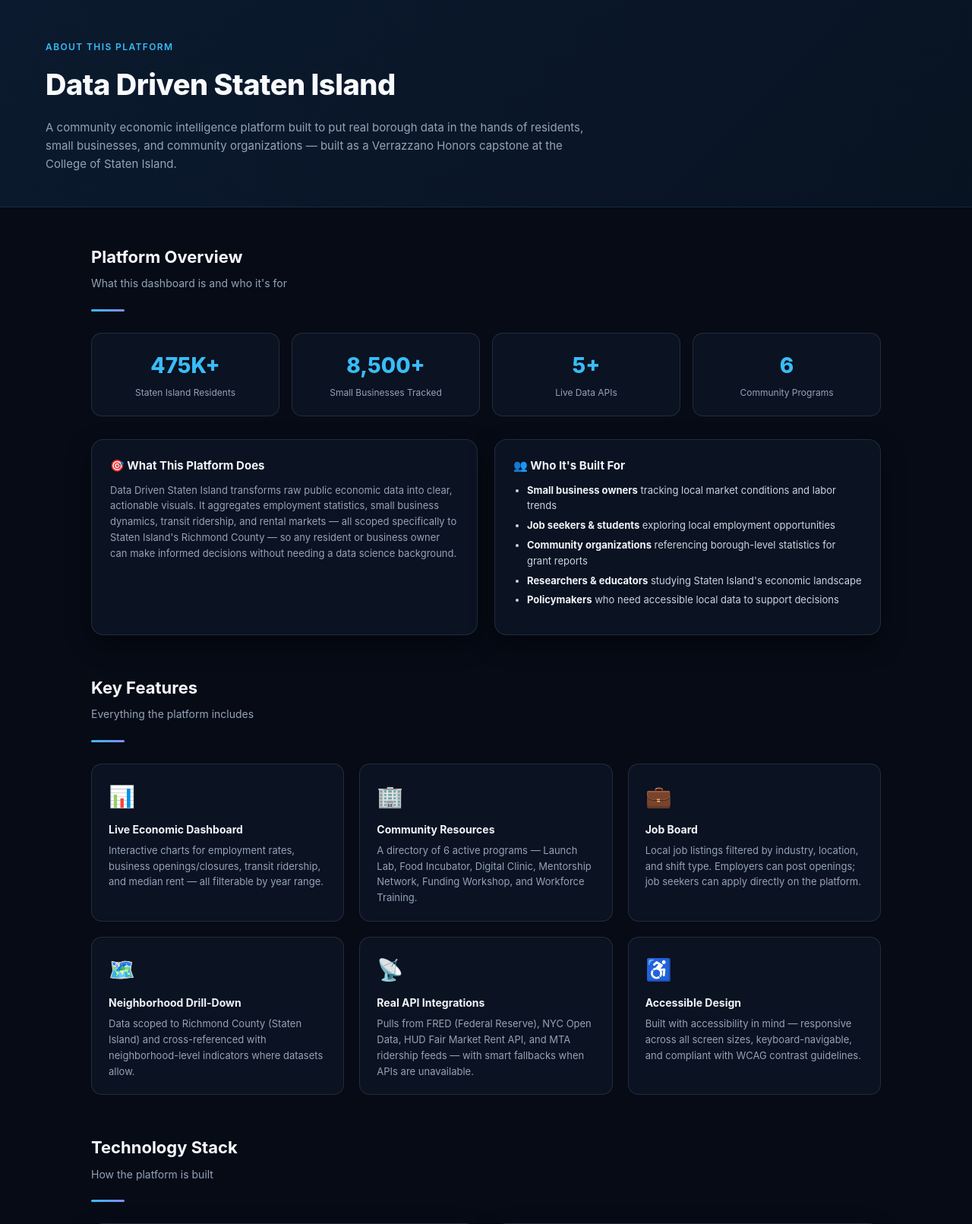
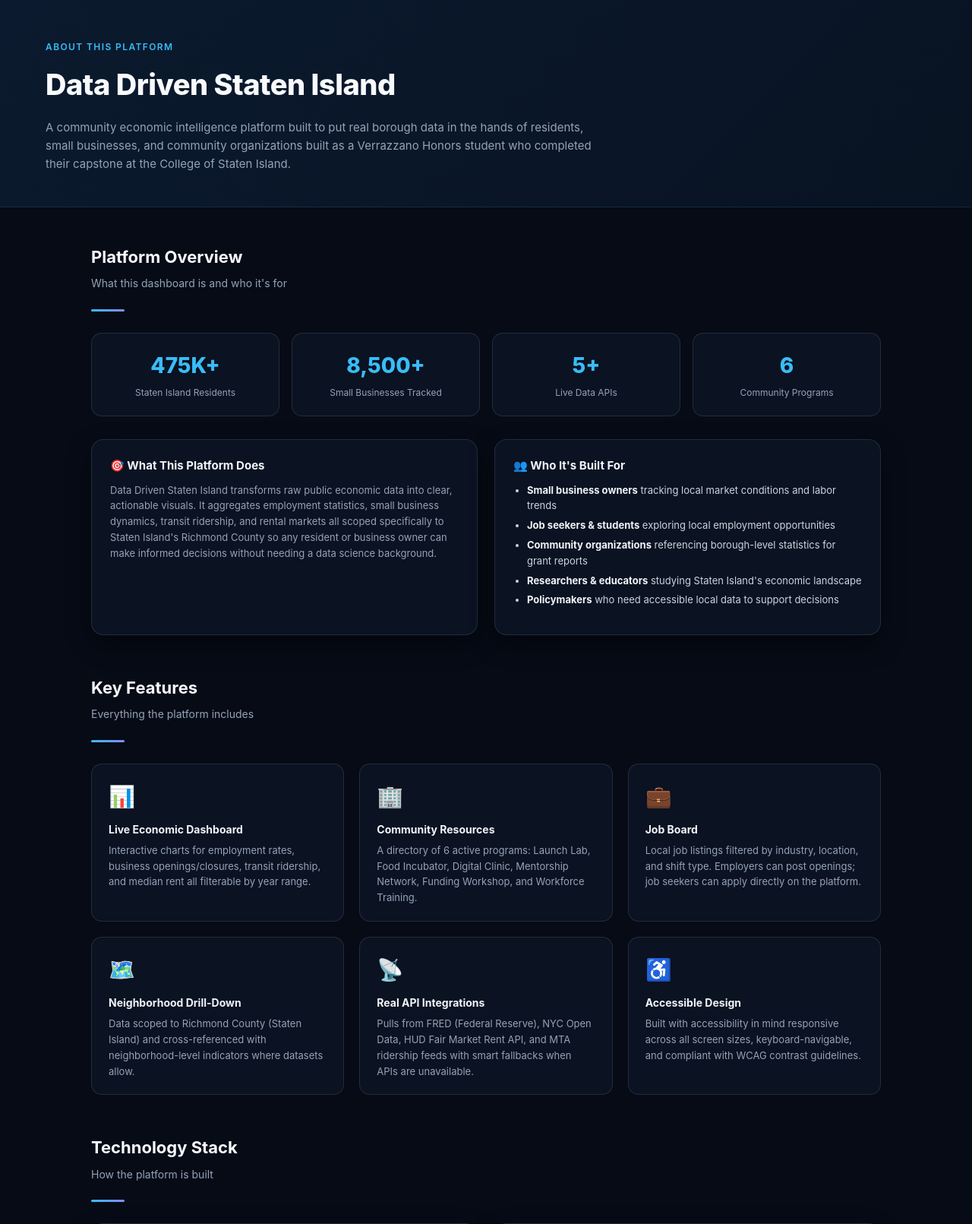
Before and after one commit to Angeloponniah06/DataDrivenStatenIsland, a Flask app: page /about in a window 1280 px wide. Shown: the part 78-1689 px from the top of the page at 76% size. Run offline with Flask 3, Linux system fonts and the light colour scheme.

Commit message:
changed the dashes

```diff
--- a/templates/about.html
+++ b/templates/about.html
@@ -430,7 +430,7 @@
 <div class="page-hero">
     <div class="page-hero-label">About This Platform</div>
     <h1>Data Driven Staten Island</h1>
-    <p>A community economic intelligence platform built to put real borough data in the hands of residents, small businesses, and community organizations — built as a Verrazzano Honors capstone at the College of Staten Island.</p>
+    <p>A community economic intelligence platform built to put real borough data in the hands of residents, small businesses, and community organizations built as a Verrazzano Honors student who completed their capstone at the College of Staten Island.</p>
 </div>
 
 <main>
@@ -464,7 +464,7 @@
             <div class="card">
                 <div class="card-title">🎯 What This Platform Does</div>
                 <p style="font-size:13px;color:#94a3b8;margin:10px 0 0;">
-                    Data Driven Staten Island transforms raw public economic data into clear, actionable visuals. It aggregates employment statistics, small business dynamics, transit ridership, and rental markets — all scoped specifically to Staten Island's Richmond County — so any resident or business owner can make informed decisions without needing a data science background.
+                    Data Driven Staten Island transforms raw public economic data into clear, actionable visuals. It aggregates employment statistics, small business dynamics, transit ridership, and rental markets all scoped specifically to Staten Island's Richmond County so any resident or business owner can make informed decisions without needing a data science background.
                 </p>
             </div>
             <div class="card">
@@ -489,12 +489,12 @@
             <div class="feature-card">
                 <div class="feature-icon">📊</div>
                 <div class="feature-title">Live Economic Dashboard</div>
-                <div class="feature-text">Interactive charts for employment rates, business openings/closures, transit ridership, and median rent — all filterable by year range.</div>
+                <div class="feature-text">Interactive charts for employment rates, business openings/closures, transit ridership, and median rent all filterable by year range.</div>
             </div>
             <div class="feature-card">
                 <div class="feature-icon">🏢</div>
                 <div class="feature-title">Community Resources</div>
-                <div class="feature-text">A directory of 6 active programs — Launch Lab, Food Incubator, Digital Clinic, Mentorship Network, Funding Workshop, and Workforce Training.</div>
+                <div class="feature-text">A directory of 6 active programs: Launch Lab, Food Incubator, Digital Clinic, Mentorship Network, Funding Workshop, and Workforce Training.</div>
             </div>
             <div class="feature-card">
                 <div class="feature-icon">💼</div>
@@ -509,12 +509,12 @@
             <div class="feature-card">
                 <div class="feature-icon">📡</div>
                 <div class="feature-title">Real API Integrations</div>
-                <div class="feature-text">Pulls from FRED (Federal Reserve), NYC Open Data, HUD Fair Market Rent API, and MTA ridership feeds — with smart fallbacks when APIs are unavailable.</div>
+                <div class="feature-text">Pulls from FRED (Federal Reserve), NYC Open Data, HUD Fair Market Rent API, and MTA ridership feeds with smart fallbacks when APIs are unavailable.</div>
             </div>
             <div class="feature-card">
                 <div class="feature-icon">♿</div>
                 <div class="feature-title">Accessible Design</div>
-                <div class="feature-text">Built with accessibility in mind — responsive across all screen sizes, keyboard-navigable, and compliant with WCAG contrast guidelines.</div>
+                <div class="feature-text">Built with accessibility in mind responsive across all screen sizes, keyboard-navigable, and compliant with WCAG contrast guidelines.</div>
             </div>
         </div>
     </section>
@@ -579,7 +579,7 @@
                 <ul>
                     <li>Approximate count of small businesses opening and closing per year in Staten Island</li>
                     <li>Calibrated to NYC SBS reports and NYS DOL QCEW sector data</li>
-                    <li>Exact counts not published in a single open dataset — values demonstrate dashboard behavior with real Chamber or QCEW feeds</li>
+                    <li>Exact counts not published in a single open dataset values demonstrate dashboard behavior with real Chamber or QCEW feeds</li>
                     <li>Production deployment would use automated pulls from official sources</li>
                 </ul>
             </div>
@@ -614,7 +614,7 @@
         <div class="section-divider"></div>
         <div class="card">
             <p style="font-size:14px;color:#94a3b8;margin:0 0 12px;">
-                In this prototype, data files are updated manually at least once per year using the most recent ACS and New York State Department of Labor releases. On each application startup, the system attempts live API calls to all configured endpoints — if they succeed, the database is populated with real data; if they fail, calibrated fallback data derived from official published sources is used instead.
+                In this prototype, data files are updated manually at least once per year using the most recent ACS and New York State Department of Labor releases. On each application startup, the system attempts live API calls to all configured endpoints if they succeed, the database is populated with real data; if they fail, calibrated fallback data derived from official published sources is used instead.
             </p>
             <p style="font-size:14px;color:#94a3b8;margin:0;">
                 In a future production iteration, the Flask API endpoints (<code>/api/employment</code>, <code>/api/business</code>, <code>/api/transit</code>, <code>/api/rent</code>) would connect directly to Census, NY DOL, MTA, and HUD APIs to automate monthly or annual refreshes without manual intervention.
```
